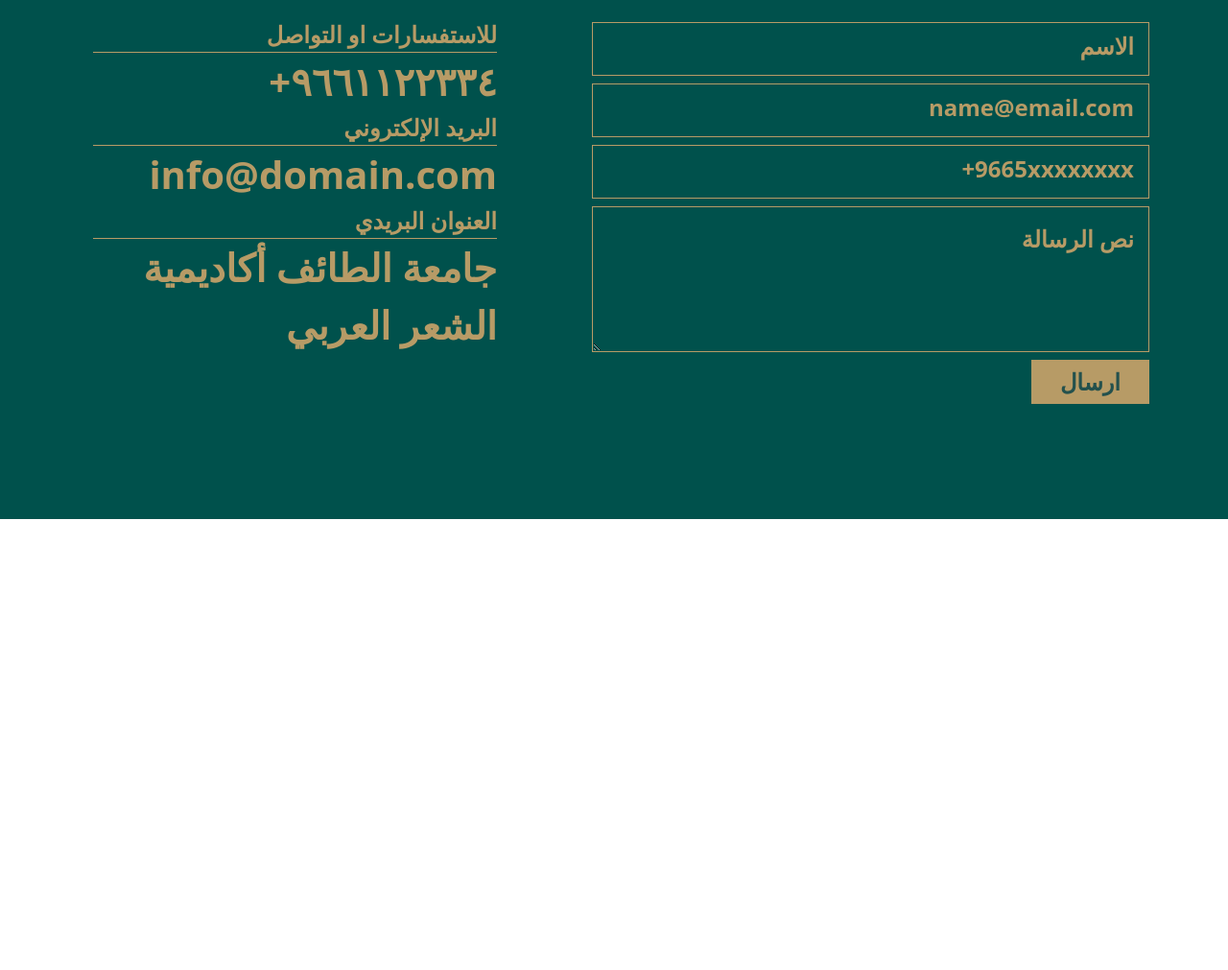
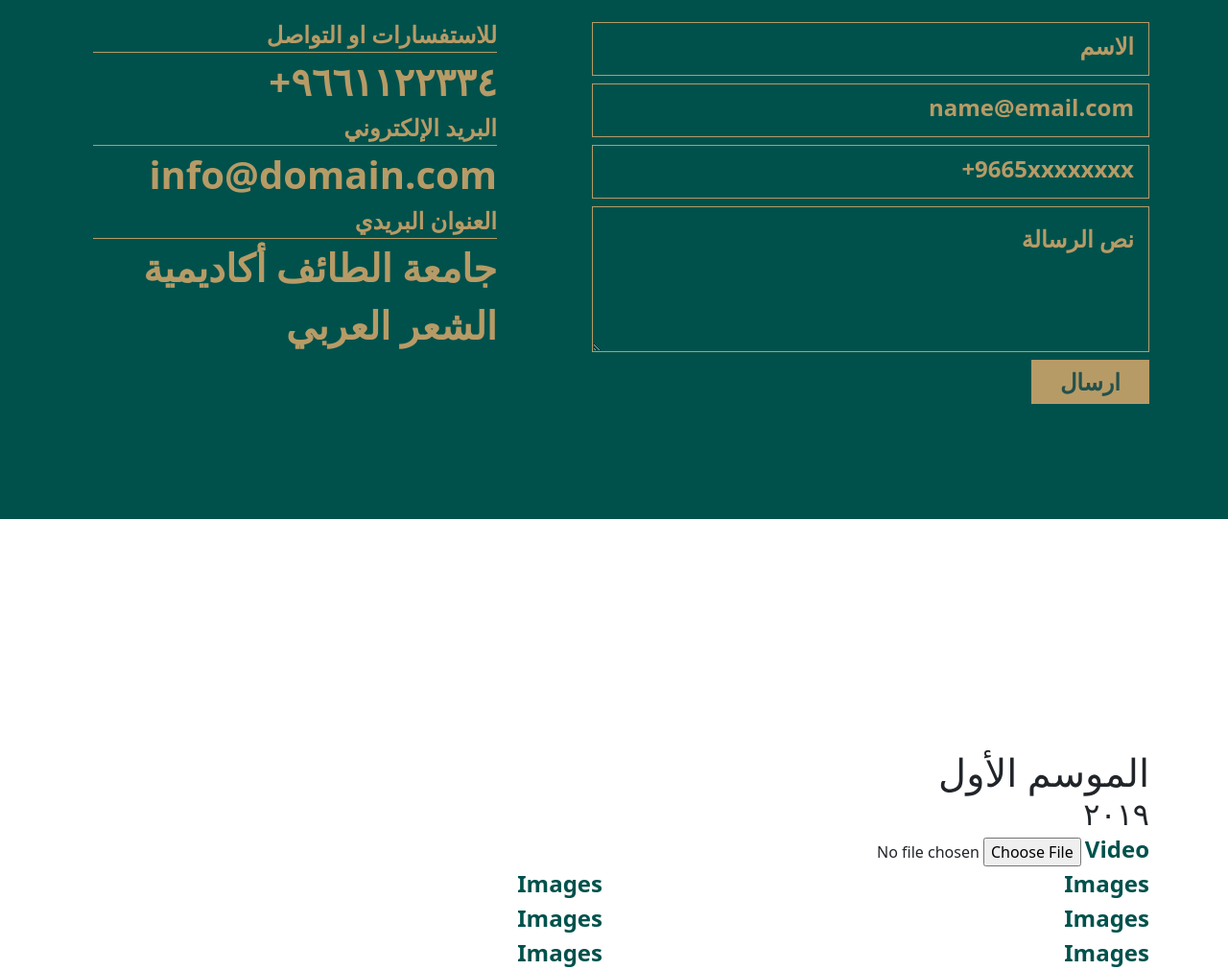
Before and after one commit to einnoventiondev/pappa, a plain HTML site: page index.html in a window 1280 px wide. Shown: the part 2495-3506 px from the top of the page at 96% size. Before the commit the page ends 3276 px from the top, so only its background shows below. Drawn offline with nearby package versions, Linux system fonts and the light colour scheme.

Commit message:
weeather

```diff
--- a/assets/css/style.css
+++ b/assets/css/style.css
@@ -339,4 +339,12 @@ width: auto;
 	height:86px;
 	width:76px;
 }
+/* weather season */
+#season-view label{
+	color: #00514c !important;
+    font-size: 24px;
+    font-weight: 600;
+    text-align: center;
+}
+
 /* zahid css end */
--- a/index.html
+++ b/index.html
@@ -260,6 +260,68 @@
                 </div>
 			</div>
         </section>
+		<!-- season images page start -->
+		<section id="season-view">
+			<div class="container">
+				<form action="">
+					<div class="row">
+						<div class="season-title">
+							<h1>الموسم الأول</h1>
+							<h2>٢٠١٩</h2>
+						</div>
+						<div class="col-md-12">
+							<div class="video-box">
+								<label for="video">Video</label>
+								<input type="file" id="video">
+
+							</div>
+
+						</div>
+
+						<div class="col-md-6">
+							<div class="image-box-season">
+
+								<label for="images-up">Images</label>
+
+							</div>
+						</div>
+						<div class="col-md-6">
+							<div class="image-box-season">
+								<label for="images-up">Images</label>
+
+							</div>
+						</div>
+						<div class="col-md-6">
+							<div class="image-box-season">
+								<label for="images-up">Images</label>
+
+							</div>
+						</div>
+						<div class="col-md-6">
+							<div class="image-box-season">
+								<label for="images-up">Images</label>
+
+							</div>
+						</div>
+						<div class="col-md-6">
+							<div class="image-box-season">
+								<label for="images-up">Images</label>
+
+							</div>
+						</div>
+						<div class="col-md-6">
+							<div class="image-box-season">
+								<label for="images-up">Images</label>
+
+							</div>
+						</div>
+
+					</div>
+			</form>
+
+			</div>
+		</section>
+		<!-- season images page start -->
     </div>
     <!-- body-wrapper end -->
     <script src="https://cdn.jsdelivr.net/npm/bootstrap@5.0.2/dist/js/bootstrap.bundle.min.js"></script>
```
